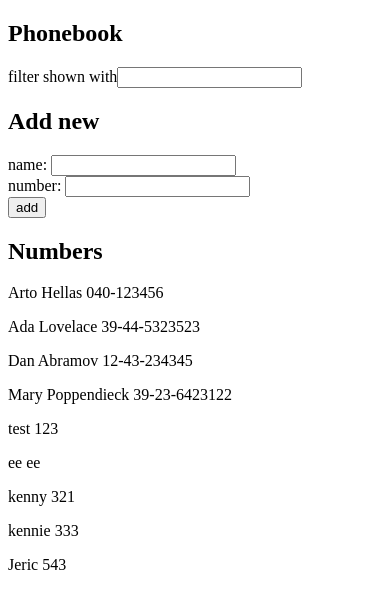
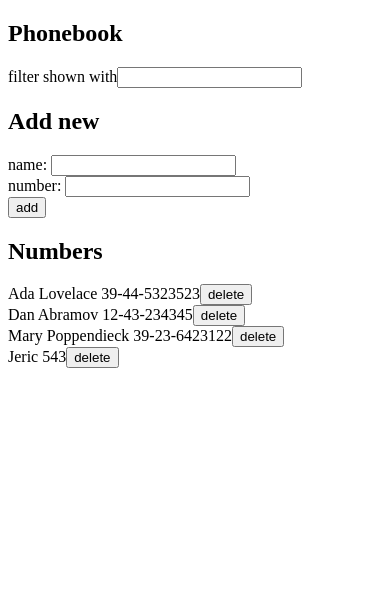
Before and after one commit to llreyes589/submission-repository, a React (Vite) app in the folder part2/phonebook/: page / in a window 390 px wide. Shown: the top 608 px of the page. Built offline with nearby package versions, Linux system fonts and the light colour scheme; data requests are answered from the project's data file.

Commit message:
2.14: The Phonebook step 9

```diff
--- a/part2/phonebook/db.json
+++ b/part2/phonebook/db.json
@@ -1,10 +1,5 @@
 {
   "persons": [
-    {
-      "name": "Arto Hellas",
-      "number": "040-123456",
-      "id": "1"
-    },
     {
       "name": "Ada Lovelace",
       "number": "39-44-5323523",
@@ -21,26 +16,6 @@
       "id": "4"
     },
     {
-      "id": "615e",
-      "name": "test",
-      "number": "123"
-    },
-    {
-      "id": "f8a5",
-      "name": "ee",
-      "number": "ee"
-    },
-    {
-      "id": "2905",
-      "name": "kenny",
-      "number": "321"
-    },
-    {
-      "id": "9397",
-      "name": "kennie",
-      "number": "333"
-    },
-    {
       "id": "cd13",
       "name": "Jeric",
       "number": "543"
--- a/part2/phonebook/src/App.jsx
+++ b/part2/phonebook/src/App.jsx
@@ -66,7 +66,7 @@ const App = () => {
         setNewNumber={setNewNumber}
       />
       <h2>Numbers</h2>
-      <Persons persons={persons} />
+      <Persons persons={persons} setPersons={setPersons} />
     </div>
   );
 };
--- a/part2/phonebook/src/Persons.jsx
+++ b/part2/phonebook/src/Persons.jsx
@@ -1,12 +1,23 @@
-import React from "react";
+import phonebookService from "./services/phonebooks";
 
-const Persons = ({ persons }) => {
+const Persons = ({ persons, setPersons }) => {
+  const handleDeleteConfirmation = (person) => () => {
+    window.confirm(`Delete ${person.name}?`);
+    const promise = phonebookService.deletePhonebook(person.id);
+    promise.then((response) => {
+      const newPersons = persons.filter((person) => person.id !== response.id);
+      setPersons(newPersons);
+    });
+  };
   return (
     <>
       {persons.map((person) => (
-        <p key={person.name}>
-          {person.name} {person.number}
-        </p>
+        <div key={person.id}>
+          <span>
+            {person.name} {person.number}
+          </span>
+          <button onClick={handleDeleteConfirmation(person)}>delete</button>
+        </div>
       ))}
     </>
   );
--- a/part2/phonebook/src/services/phonebooks.js
+++ b/part2/phonebook/src/services/phonebooks.js
@@ -11,7 +11,13 @@ const create = (newPhonebook) => {
   return response.then((response) => response.data);
 };
 
+const deletePhonebook = (id) => {
+  const response = axios.delete(`${baseUrl}/${id}`);
+  return response.then((response) => response.data);
+};
+
 export default {
   getAll,
   create,
+  deletePhonebook,
 };
```
